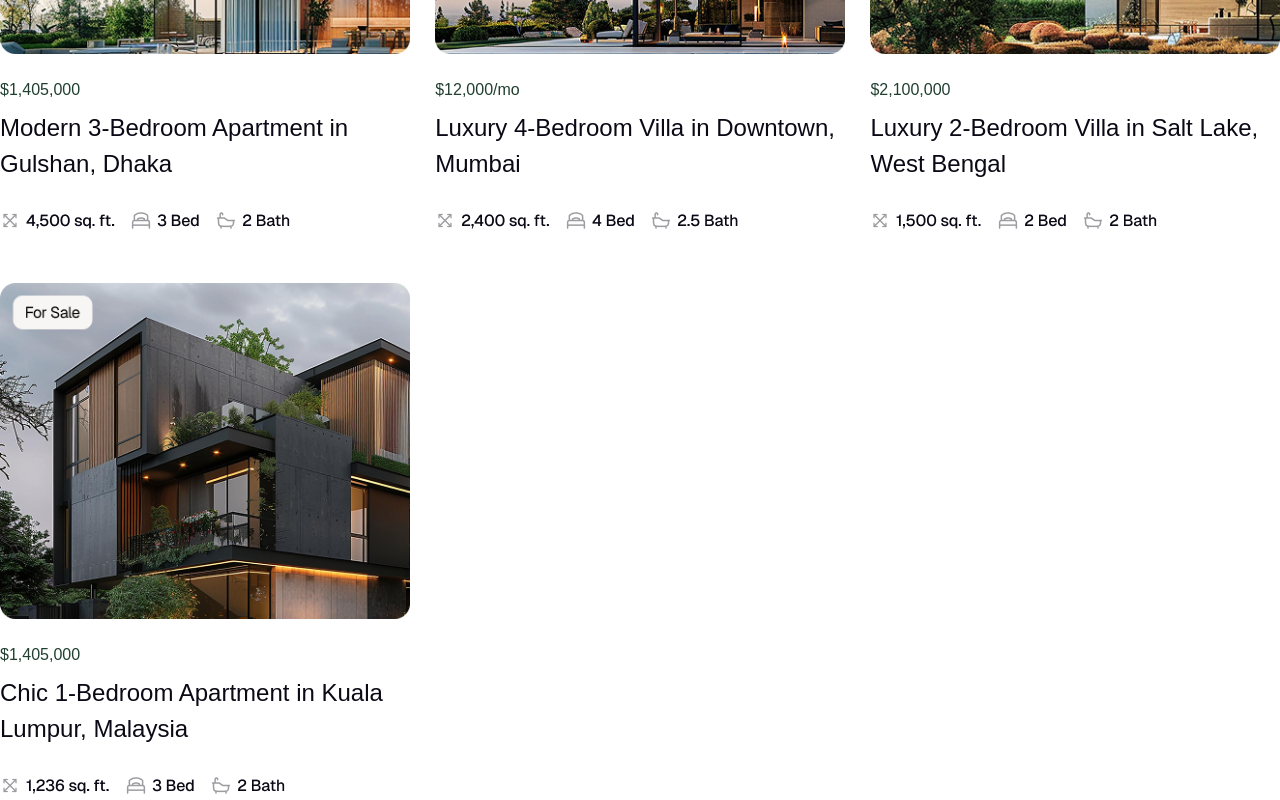
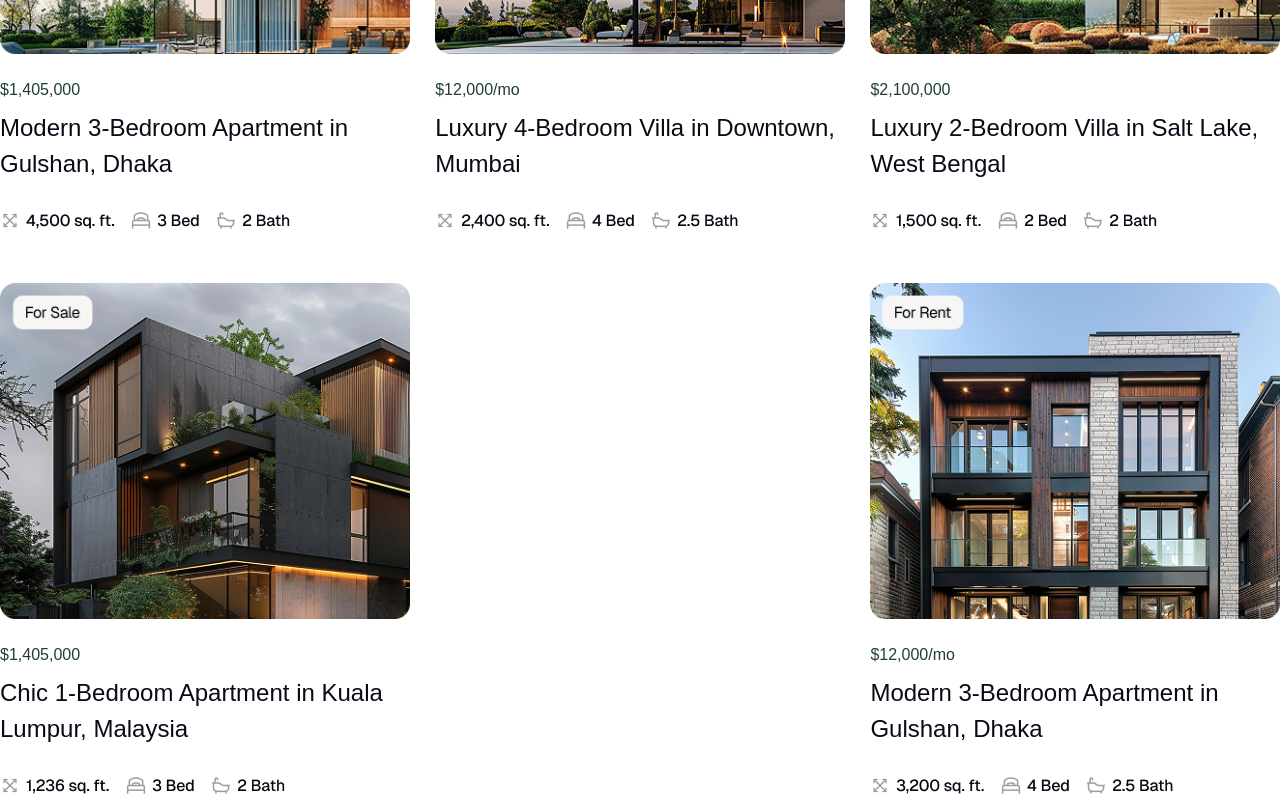
Before and after one commit to sejansorker/Softvence_task, a React (Vite) app: page / in a window 1280 px wide. Shown: the part 1604-2404 px from the top of the page. Built offline with nearby package versions, Linux system fonts and the light colour scheme.

Commit message:
5th card complete

```diff
--- a/src/components/Cart.jsx
+++ b/src/components/Cart.jsx
@@ -55,6 +55,14 @@ const Cart = () => {
                   <img src={Mini3} alt="" />
                 </div>
               </div>
+              <div className="w-[32%]">
+                <div className="">
+                  <img className='pb-6' src={Im4} alt="" />
+                  <p className='pb-2 text-[16px] text-[#203F30] font-main font-normal'>$12,000/mo</p>
+                  <h4 className='pb-6 text-[24px] text-[#0A0915] font-main font-medium'>Modern 3-Bedroom Apartment in Gulshan, Dhaka</h4>
+                  <img src={Mini4} alt="" />
+                </div>
+              </div>
             </div>
         </Container>
     </div>
```
